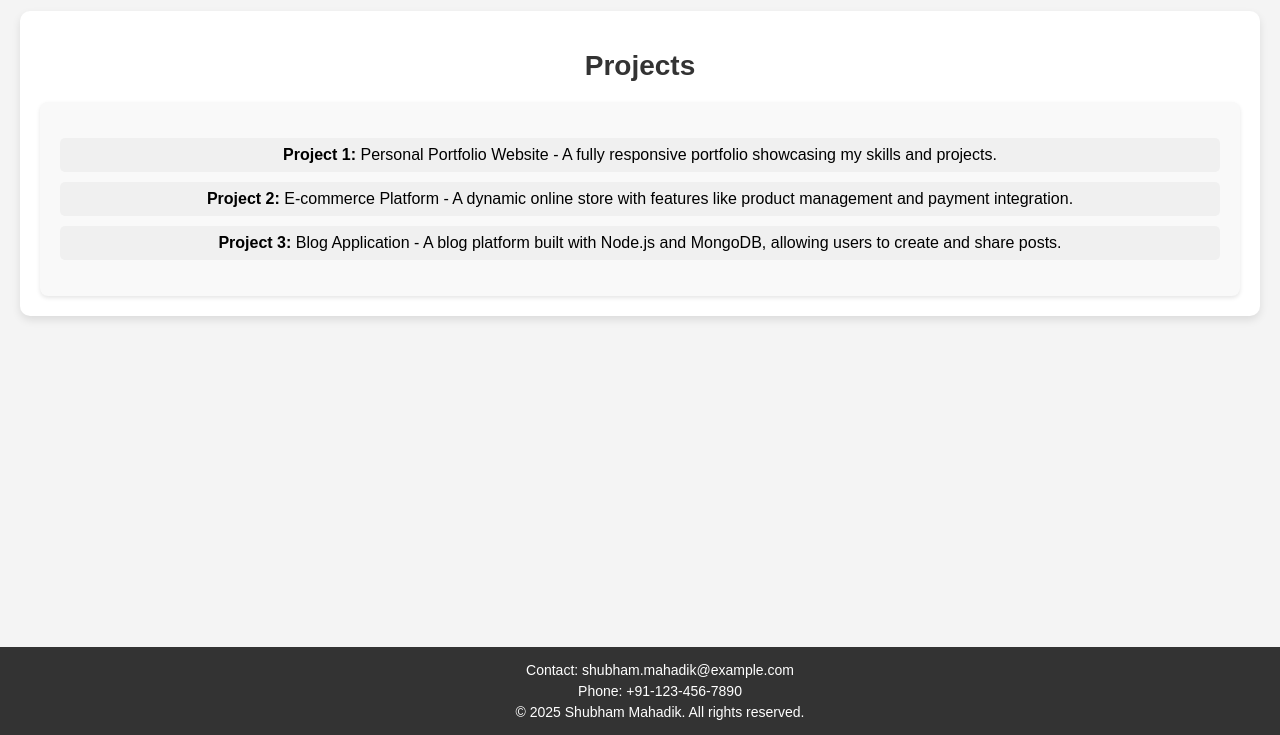
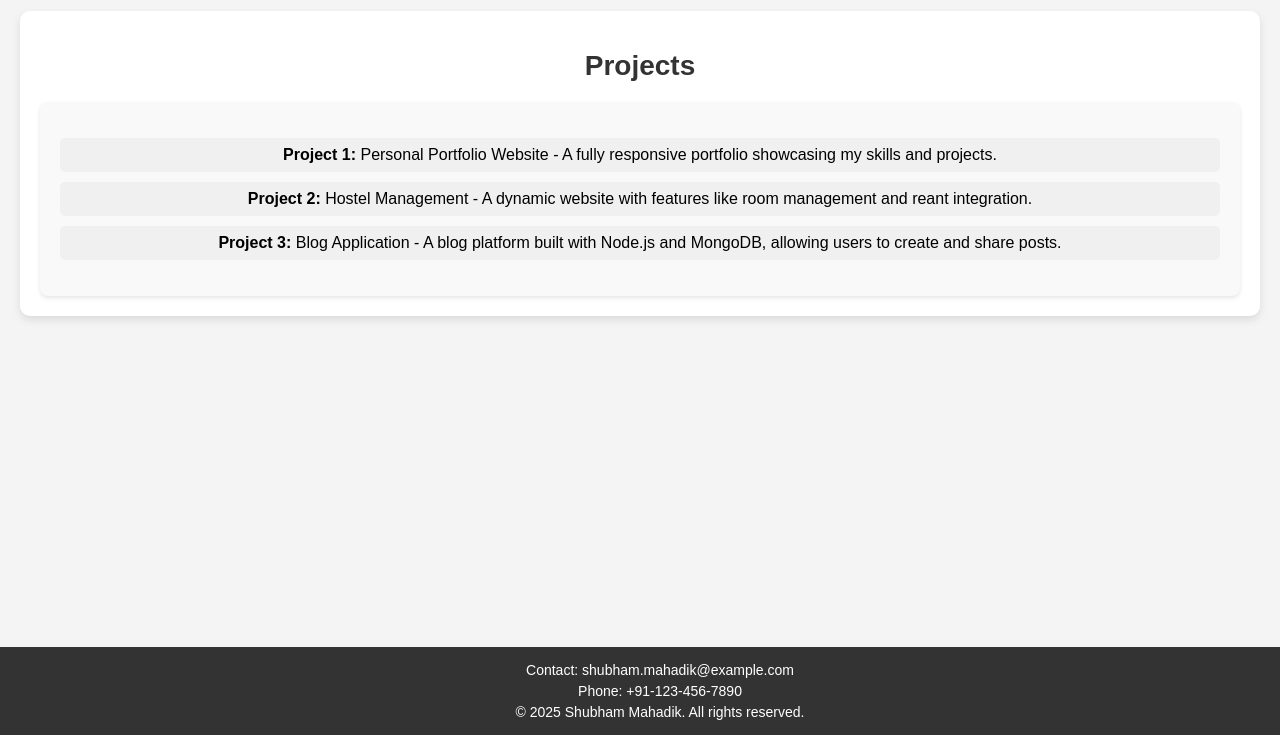
Before and after one commit to Shubham-mahadik05/Portfolio-Shubham, a plain HTML site: page Portfolio Shubham.html in a window 1280 px wide. Both pictures are taken after a click on the link "Projects". Shown: the part 65-800 px from the top of the page. Drawn offline with Linux system fonts and the light colour scheme.

Commit message:
Update Portfolio Shubham.html

```diff
--- a/Portfolio Shubham.html
+++ b/Portfolio Shubham.html
@@ -146,7 +146,7 @@
         <div class="content-box">
             <ul class="project-list">
                 <li><strong>Project 1:</strong> Personal Portfolio Website - A fully responsive portfolio showcasing my skills and projects.</li>
-                <li><strong>Project 2:</strong> E-commerce Platform - A dynamic online store with features like product management and payment integration.</li>
+                <li><strong>Project 2:</strong> Hostel Management - A dynamic website with features like room management and reant integration.</li>
                 <li><strong>Project 3:</strong> Blog Application - A blog platform built with Node.js and MongoDB, allowing users to create and share posts.</li>
             </ul>
         </div>
```
